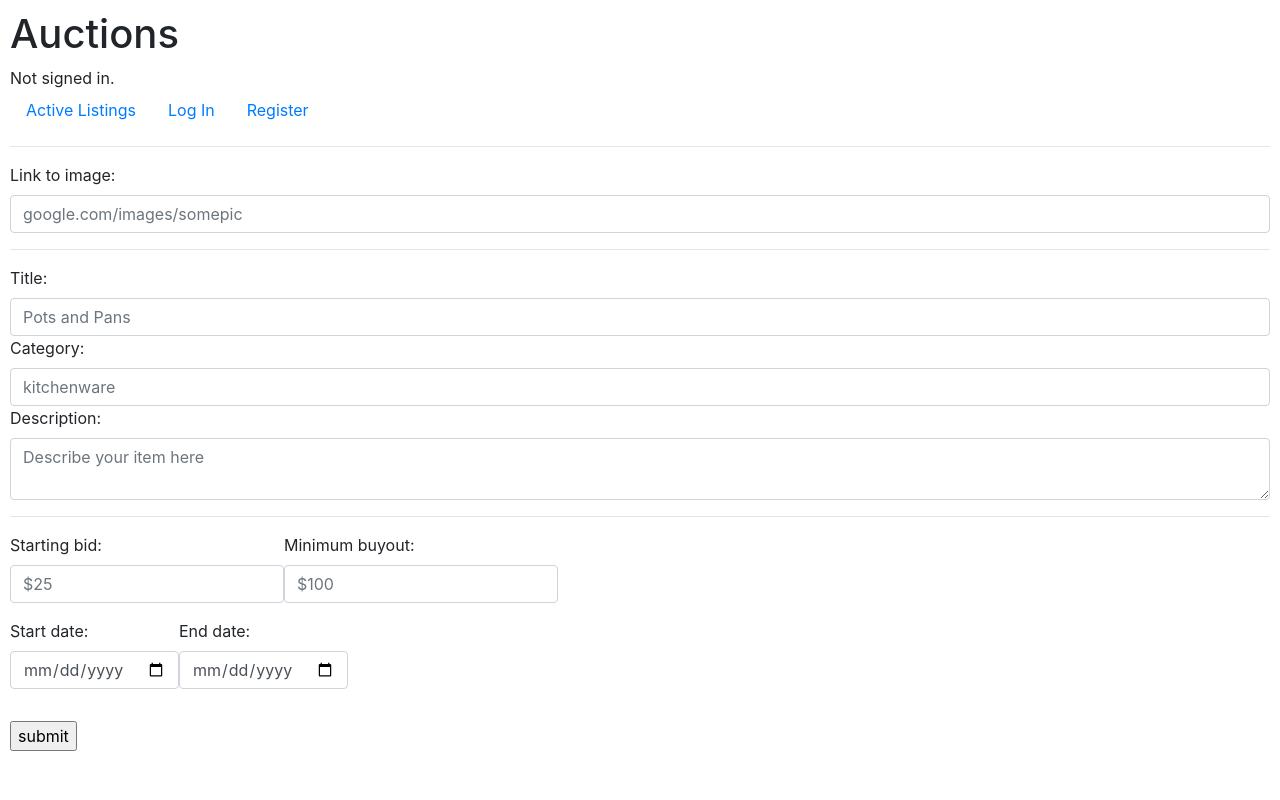
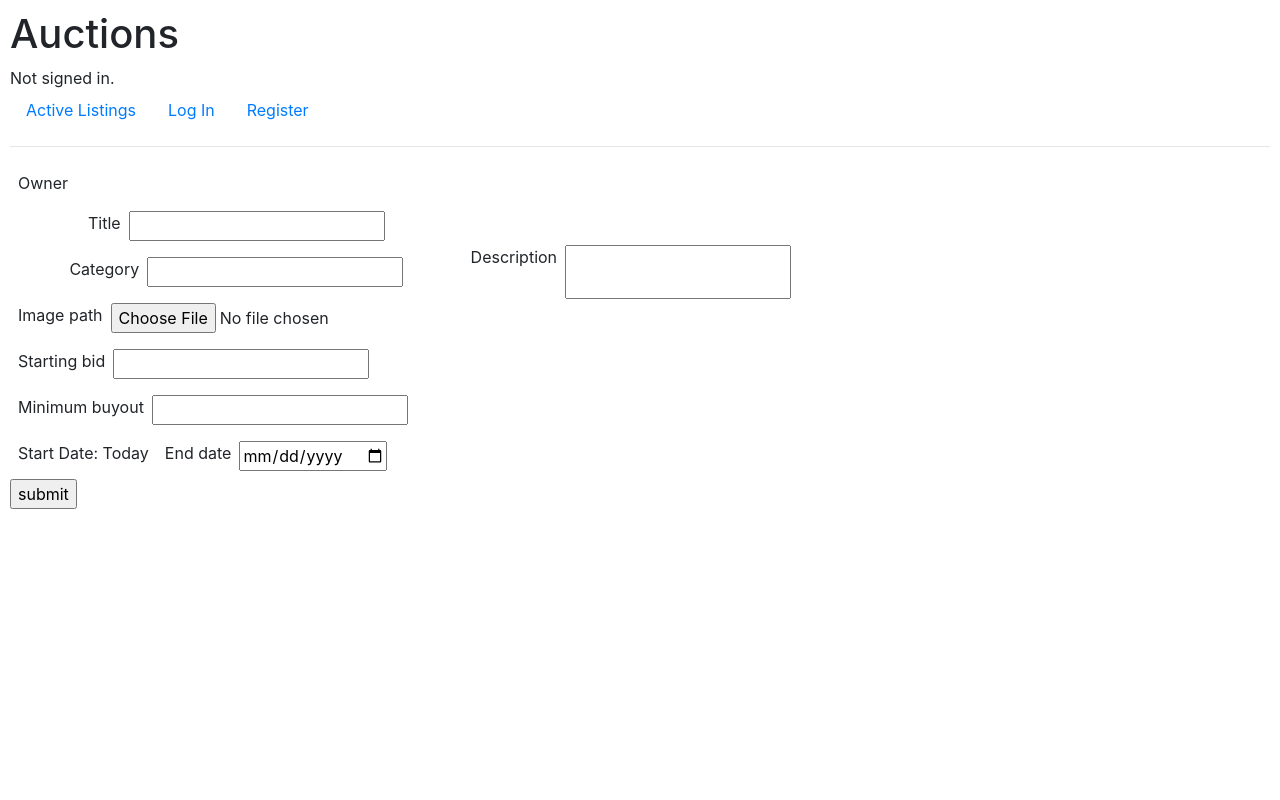
Before and after one commit to elokthewizard/commerce, a Django app: template auctions/templates/auctions/create-listing.html in a window 1280 px wide. Run offline with Django 3.2, Linux system fonts and the light colour scheme; the template is opened without the code that fills it, so the values that code supplies are empty, except form fields; tables that the repository leaves empty hold one stand-in row (values such as "Sample post"); form fields are guessed from the names that the template uses; some libraries are stand-ins or nearby versions.

Commit message:
allow listing creation/ automagic adding to db

```diff
--- a/auctions/static/auctions/styles.css
+++ b/auctions/static/auctions/styles.css
@@ -2,7 +2,37 @@
     padding: 10px;
 }
 
-.auction-dates,
-.bid-amounts {
+.auction-dates {
     display: flex;
 }
+
+.bid-amounts {
+    display: block;
+}
+
+.form-group {
+    display: flex;
+    margin: 0;
+    padding: 0.5rem;
+}
+
+label {
+    margin: 0;
+    margin-right: 0.5rem;
+}
+
+.listing-identifiers {
+    display: flex;
+    flex-direction: column;
+    align-items: center;
+}
+
+.listing-info {
+    display: flex;
+    flex-direction: row;
+    align-items: center;
+}
+
+textarea {
+    resize: none;
+}
--- a/auctions/templates/auctions/create-listing.html
+++ b/auctions/templates/auctions/create-listing.html
@@ -5,58 +5,70 @@
 {% endblock %}
 
 {% block body %}
-    <form action="create-listing.html" method="post">
+    <form action="{% url 'create-listing' %}" method="post">
         {% csrf_token %}
+
+        <div class="form-group">{{ form.owner.label_tag }} <strong>{{ user.username }}</strong></div>
+
+        <div class="listing-info">
+            <div class="listing-identifiers">
+                <div class="form-group">{{ form.title.label_tag }} {{ form.title }}</div>
+                <div class="form-group">{{ form.category.label_tag }} {{ form.category }}</div>
+                <div class="form-group">{{ form.image_path.label_tag }} {{ form.image_path }}</div>
+            </div>
+            <div class="form-group">{{ form.description.label_tag }} {{ form.description }} </div>
+        </div>
+
+        <div class="bid-amounts">
+            <div class="form-group">{{ form.starting_bid.label_tag }} {{ form.starting_bid }}</div>
+            <div class="form-group">{{ form.minimum_buyout.label_tag }} {{ form.minimum_buyout }}</div>
+            <!-- <div class="form-group">{{ form.current_offer.label_tag }} {{ form.current_offer }}</div> -->
+        </div>
+
+        <div class="auction-dates">
+            {% if form.instance.start_date %}
+            <div class="form-group">Start Date: {{ form.instance.start_date|date:"F j, Y, P" }}</div>
+                {% else %}
+                <div class="form-group">Start Date: Today</div>
+            {% endif %}
+            <div class="form-group">{{ form.end_date.label_tag }} {{ form.end_date }}</div>
+        </div>
+        <!-- <div>
             <div class="form-group">
-
                 <label for="image-link">Link to image:</label>
                 <input class="form-control" type="text" name="image-link" id="image-link" placeholder="google.com/images/somepic">
-
                 <hr>
-
                 <label for="listing-title">Title:</label>
                 <input class="form-control" type="text" name="listing-title" id="listing-title" placeholder="Pots and Pans">
-
                 <label for="category">Category:</label>
                 <input class="form-control" type="text" name="category" id="category" placeholder="kitchenware">
-
                 <label for="description">Description:</label>
                 <textarea class="form-control" name="description" id="description" placeholder="Describe your item here"></textarea>
-
             </div>
-
             <hr>
-
             <div class="form-group">
-
                 <div class="bid-amounts">
-
                     <div class="form-group">
                         <label for="starting-bid">Starting bid:</label>
                         <input class="form-control" type="number" step="0.01" name="starting-bid" id="starting-bid" placeholder="$25">
                     </div>
-
                     <div class="form-group">
                         <label for="minimum-buyout">Minimum buyout:</label>
                         <input class="form-control" type="number" step="0.01" name="minimum-bid" id="minimum-bid" placeholder="$100">
                     </div>
-
                 </div>
-
                 <div class="auction-dates">
-
                     <div class="form-group">
                         <label for="start-date">Start date:</label>
                         <input class="form-control" type="date" name="start-date" id="start-date">
                     </div>
-
                     <div class="form-group">
                         <label for="end-date">End date:</label>
                         <input class="form-control" type="date" name="end-date" id="end-date">
                     </div>
                 </div>
-
             </div>
+        </div> -->
 
         <input type="submit" value="submit">
 
```
Also changed, not shown: auctions/models.py (+7 -0 lines), auctions/templates/auctions/index.html (+10 -9 lines), auctions/views.py (+49 -11 lines), auctions/migrations/0002_alter_listing_current_offer.py (added), auctions/migrations/0003_alter_listing_current_offer.py (added), db.sqlite3. Lines whose indentation alone changed are shown as unchanged.
